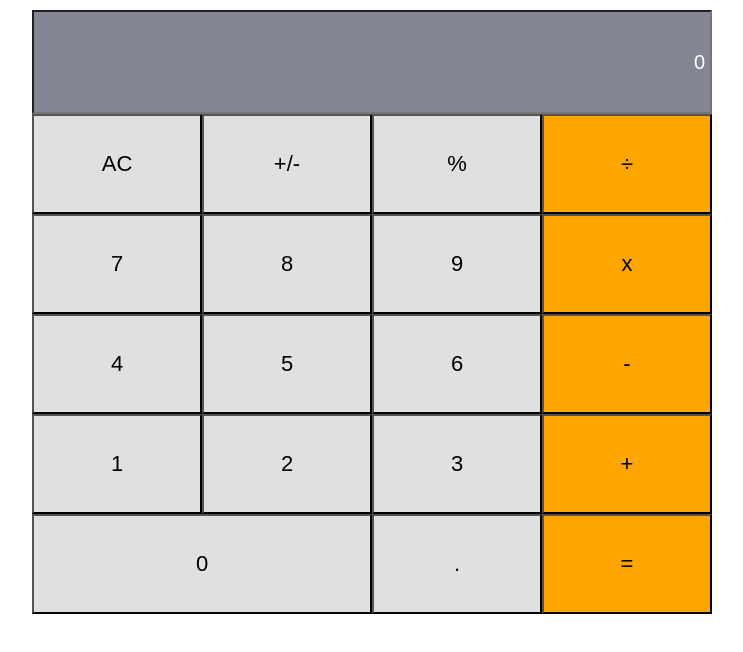
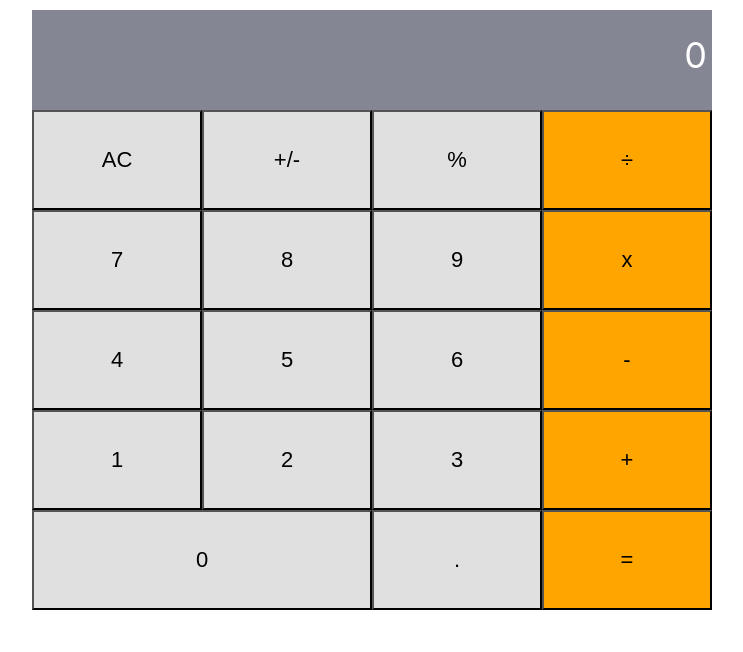
Before and after one commit to azdrenymeri/calculator-jsx, a React (Create React App) app: page / in a window 1280 px wide. Shown: the top 652 px of the page, without its empty margins (268-1011 px from the left). Built offline with nearby package versions, Linux system fonts and the light colour scheme.

Commit message:
input chaned to div

```diff
--- a/src/components/Display.js
+++ b/src/components/Display.js
@@ -12,7 +12,7 @@ class Display extends Component {
     render(){
         return (
             <div className="Display">
-                <input type="text" className="Display-input" value={this.props.result} />
+                <div type="text" className="Display-input"> {this.props.result} </div>
             </div>
         );
     }
--- a/src/styles/App.css
+++ b/src/styles/App.css
@@ -11,13 +11,15 @@
   align-items: center;
   justify-content: center;
 }
+
 .Display-input {
-  display: flex;
   height: 100px;
   width: 700px;
-  font-size: 20px;
+  font-size: 36px;
   padding: 0 5px 0 5px;
   text-align: right;
+  vertical-align: middle;
+  line-height: 90px;
   background-color: #858694;
   color: transparent;
   text-shadow: 0 0 0 white;
```
